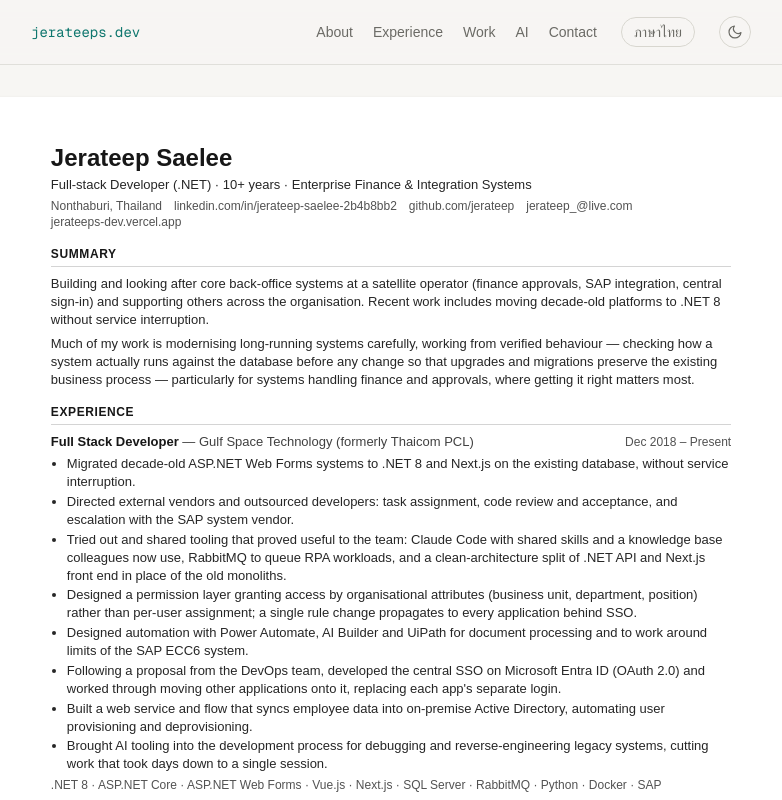
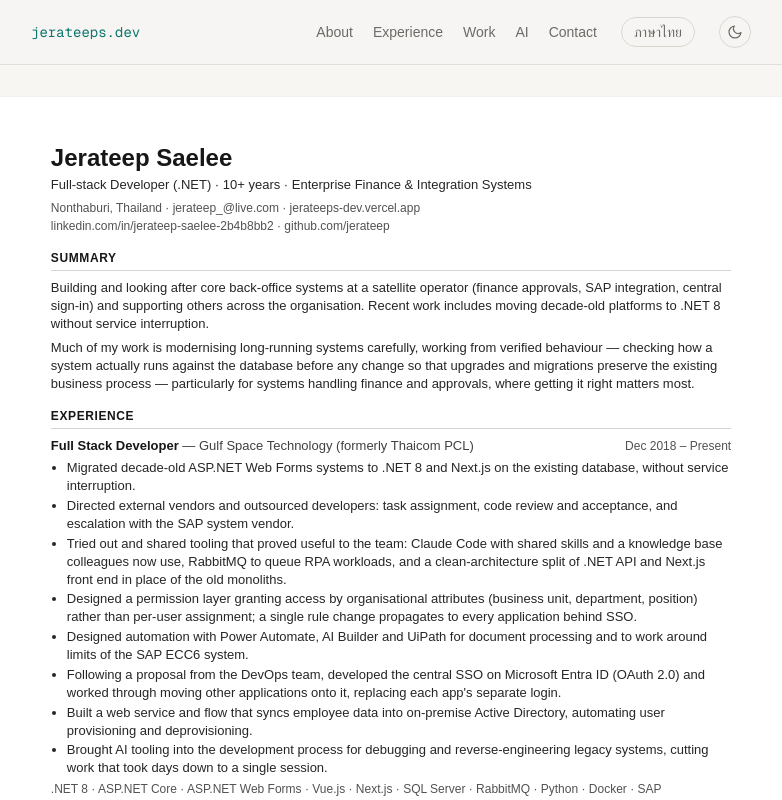
Before and after one commit to jerateep/jerateeps.dev, a Next.js app: page /en/resume in a window 1280 px wide. Shown: the top 800 px of the page, without its empty margins (249-1031 px from the left). Built offline with nearby package versions, Linux system fonts and the light colour scheme; a web font is replaced by a local one.

Commit message:
style: resume contact line as two fixed rows

```diff
--- a/app/[lang]/resume/page.tsx
+++ b/app/[lang]/resume/page.tsx
@@ -43,10 +43,11 @@ export default async function Resume({ params }: PageProps<"/[lang]/resume">) {
   if (!isLocale(lang)) notFound();
 
   const projects = profile.projects.filter((p) => !p.compact);
-  const contacts = [
-    profile.location[lang],
-    ...profile.links.map((l) => strip(l.href)),
-    strip(SITE),
+  const link = (label: string) => strip(profile.links.find((l) => l.label === label)?.href ?? "");
+  // สองแถวตายตัว: ช่องทางติดต่อหลักก่อน แล้วค่อยโปรไฟล์ — ปล่อย wrap เองแล้วตัดบรรทัดไม่เป็นที่
+  const contactRows = [
+    [profile.location[lang], link("Email"), strip(SITE)],
+    [link("LinkedIn"), link("GitHub")],
   ];
 
   return (
@@ -61,11 +62,11 @@ export default async function Resume({ params }: PageProps<"/[lang]/resume">) {
       <header>
         <h1 className="text-2xl font-semibold text-neutral-900">{profile.name[lang]}</h1>
         <p className="mt-0.5 font-medium">{profile.role[lang]}</p>
-        <p className="mt-1 flex flex-wrap gap-x-3 text-xs text-neutral-600">
-          {contacts.map((c) => (
-            <span key={c} className="whitespace-nowrap">{c}</span>
+        <div className="mt-1.5 space-y-0.5 text-xs text-neutral-600">
+          {contactRows.map((row, i) => (
+            <p key={i}>{row.join("  ·  ")}</p>
           ))}
-        </p>
+        </div>
       </header>
 
       <Heading>{lang === "th" ? "สรุป" : "Summary"}</Heading>
```
Also changed, not shown: 2 other files (tests, documents, lock files or other folders).
